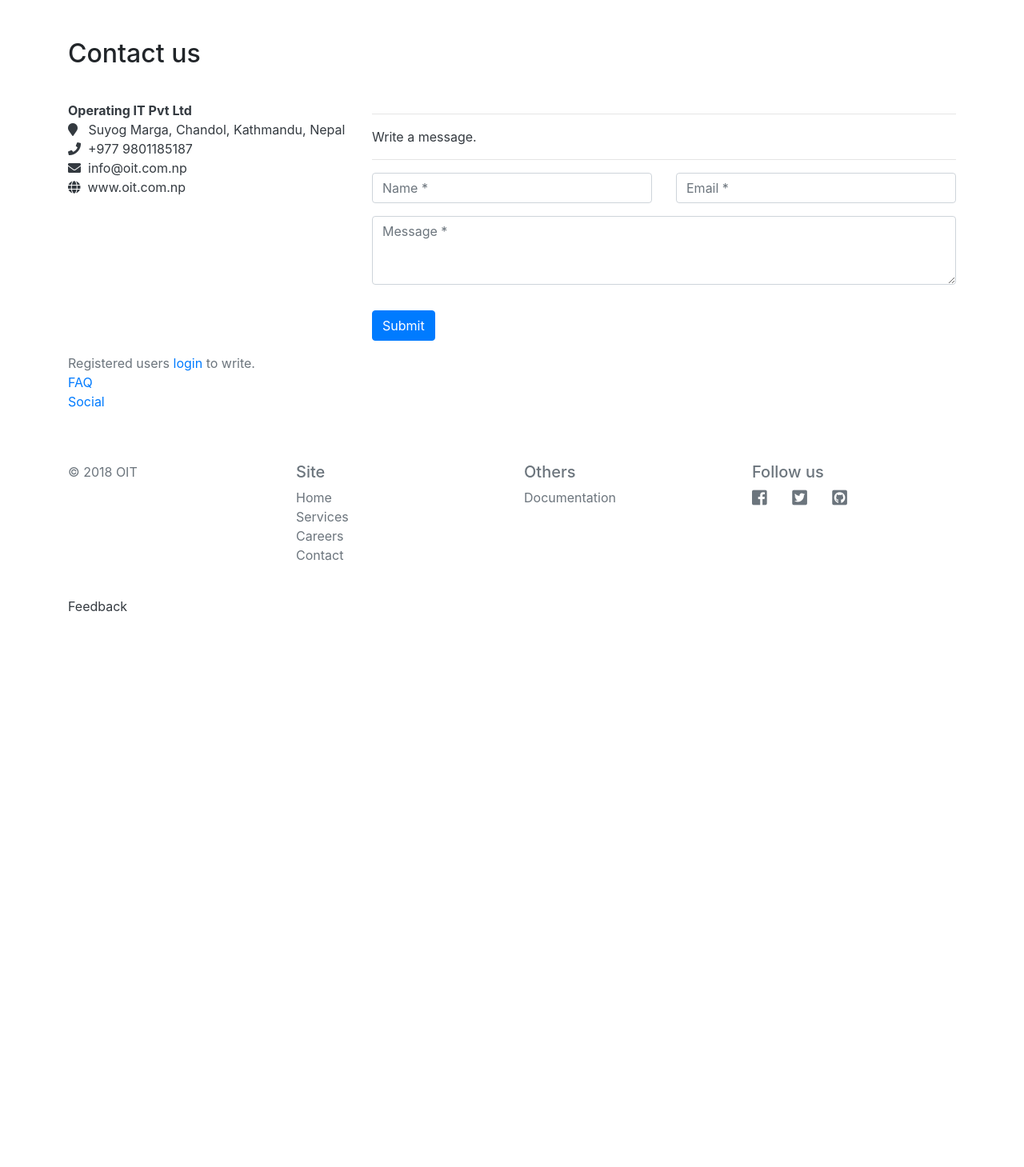
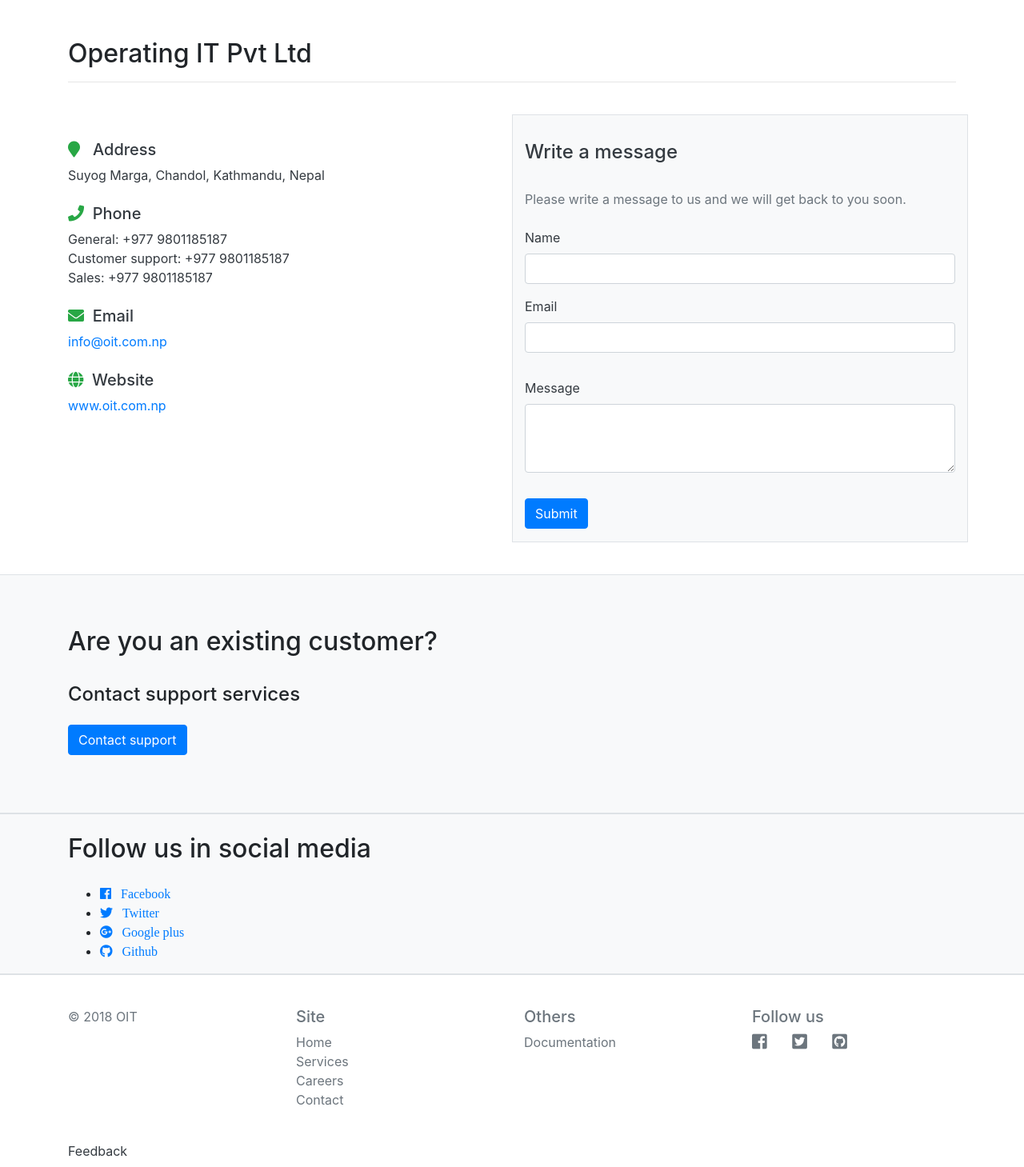
Before and after one commit to navrang-hotel/oit, a Django app: page /contact/ in a window 1280 px wide. Shown: the part 57-1516 px from the top of the page at 80% size. Before the commit the page ends 822 px from the top, so only its background shows below. Run offline with Django 3.2, Linux system fonts and the light colour scheme; some libraries are stand-ins or nearby versions.

Commit message:
Updated FE

```diff
--- a/base/templates/base/base_generic.html
+++ b/base/templates/base/base_generic.html
@@ -99,7 +99,7 @@
     </main>
 
     {% block footer %}
-    <footer>
+    <footer class="border-top">
       <div class="nb-bg-fgray py-3">
         <div class="container pt-2">
           <div class="row">
--- a/base/templates/base/contact.html
+++ b/base/templates/base/contact.html
@@ -6,55 +6,88 @@
 
 {% block content %}
   <div class="container pt-5">
-    <h2>Contact us</h2>
+    <h2>Operating IT Pvt Ltd</h2>
+    <hr/>
   </div>
   <div class="container my-4">
     <div class="row py-3 text-dark">
-      <div class="col-sm-4">
-        <p class="my-0">
-          <strong>Operating IT Pvt Ltd</strong><br/>
-          <i class="fas fa-map-marker"></i>&nbsp;&nbsp;  Suyog Marga, Chandol, Kathmandu, Nepal<br/>
-          <i class="fas fa-phone"></i>&nbsp;  +977 9801185187<br/>
-          <i class="fas fa-envelope"></i>&nbsp;  info@oit.com.np<br/>
-          <i class="fas fa-globe"></i>&nbsp;  www.oit.com.np<br/>
+      <div class="col-sm-6">
+        <p class="pb-3">
+          <h5 class="text-success-rm"><i class="fas fa-map-marker text-success"></i>&nbsp;&nbsp; Address</h5>
+          Suyog Marga, Chandol, Kathmandu, Nepal<br/><br/>
+          <h5><i class="fas fa-phone text-success"></i>&nbsp;  Phone</h5>
+          General: +977 9801185187<br/>
+          Customer support: +977 9801185187<br/>
+          Sales: +977 9801185187<br/><br/>
+          <h5><i class="fas fa-envelope text-success"></i>&nbsp;  Email</h5>
+          <a href="">info@oit.com.np</a><br/><br/>
+          <h5><i class="fas fa-globe text-success"></i>&nbsp;  Website</h5>
+          <a href="">www.oit.com.np</a><br/><br/>
         </p>
       </div>
-      <div class="col-sm-8">
+      <div class="col-sm-6 bg-light border py-3">
+            <h4 class="py-3">Write a message</h4>
+            <p class="text-secondary py-2">
+Please write a message to us and we will get back to you soon.
+            </p>
             <form>
-          <div>
-            <hr />
-            <p>
-Write a message.
-            </p>
-            <hr />
+              <div class="form-group">
+                <label for="">Name</label>
+                <input type="text" class="form-control" id="" aria-describedby="nameHelp" placeholder="" />
               </div>
-          <div class="row">
-            <div class="col">
-              <input type="text" class="form-control" placeholder="Name *">
+              <div class="form-group">
+                <label for="">Email</label>
+                <input type="email" class="form-control" id="" aria-describedby="nameEmail" placeholder="" />
               </div>
-            <div class="col">
-              <input type="email" class="form-control" placeholder="Email *">
-            </div>
-          </div>
+
               <div class="form-group py-3">
-              <textarea class="form-control" id="exampleFormControlTextarea1" rows="3" placeholder="Message *"></textarea>
+                  <label for="">Message</label>
+                  <textarea class="form-control" id="exampleFormControlTextarea1" rows="3" placeholder=""></textarea>
               </div>
               <button type="submit" class="btn btn-primary">Submit</button>
             </form>
       </div>
     </div>
-    <p class="text-secondary">
-Registered users <a href="">login</a> to write.<br/>
-<a href="">FAQ</a><br/>
-<a href="">Social</a><br/>
+  </div>
+
+  <div class="container-fluid bg-light border-top border-bottom">
+    <div class="container py-5">
+      <h2 class="py-3">Are you an existing customer?</h2>
+      <h4 class="py-2">Contact support services</h4>
+      <p class="py-2">
+        <a class="btn btn-primary text-white">Contact support</a>
       </p>
+    </div>
+  </div>
+
+
+
+  <div class="container-fluid bg-light border-top border-bottom">
+    <div class="container pt-4">
+      <h2>Follow us in social media</h2>
+      <ul class="pt-3 nb-ul-nostyle">
+        <li ><a href=""><i class="fab fa-facebook">&nbsp;&nbsp; Facebook</i></a></li>
+        <li ><a href=""><i class="fab fa-twitter">&nbsp;&nbsp; Twitter</i></a></li>
+        <li ><a href=""><i class="fab fa-google-plus">&nbsp;&nbsp; Google plus</i></a></li>
+        <li ><a href=""><i class="fab fa-github">&nbsp;&nbsp; Github</i></a></li>
+      </ul>
+    </div>
+  </div>
+
+
+
+  <div class="container">
   </div>
 {% endblock %}
 
+        <p>
+Please contact us for
           <ul>
-  <li>You need software services</li>
-  <li>Website</li>
-  <li>Custom software</li>
-  <li>Have question</li>
-  <li>Or any other reason ...</li>
+            <li>Web development</li>
+            <li>Digital marketing</li>
+            <li>Business process automation</li>
+            <li>Open source solution</li>
+            <li>Cloud services</li>
+            <li>IT consultation</li>
           </ul>
+        </p>
```
Also changed, not shown: base/static/base/css/style.css (+8 -0 lines), base/templates/base/careers.html (+18 -4 lines), base/templates/base/services.html (+6 -7 lines). Lines whose indentation alone changed are shown as unchanged.
